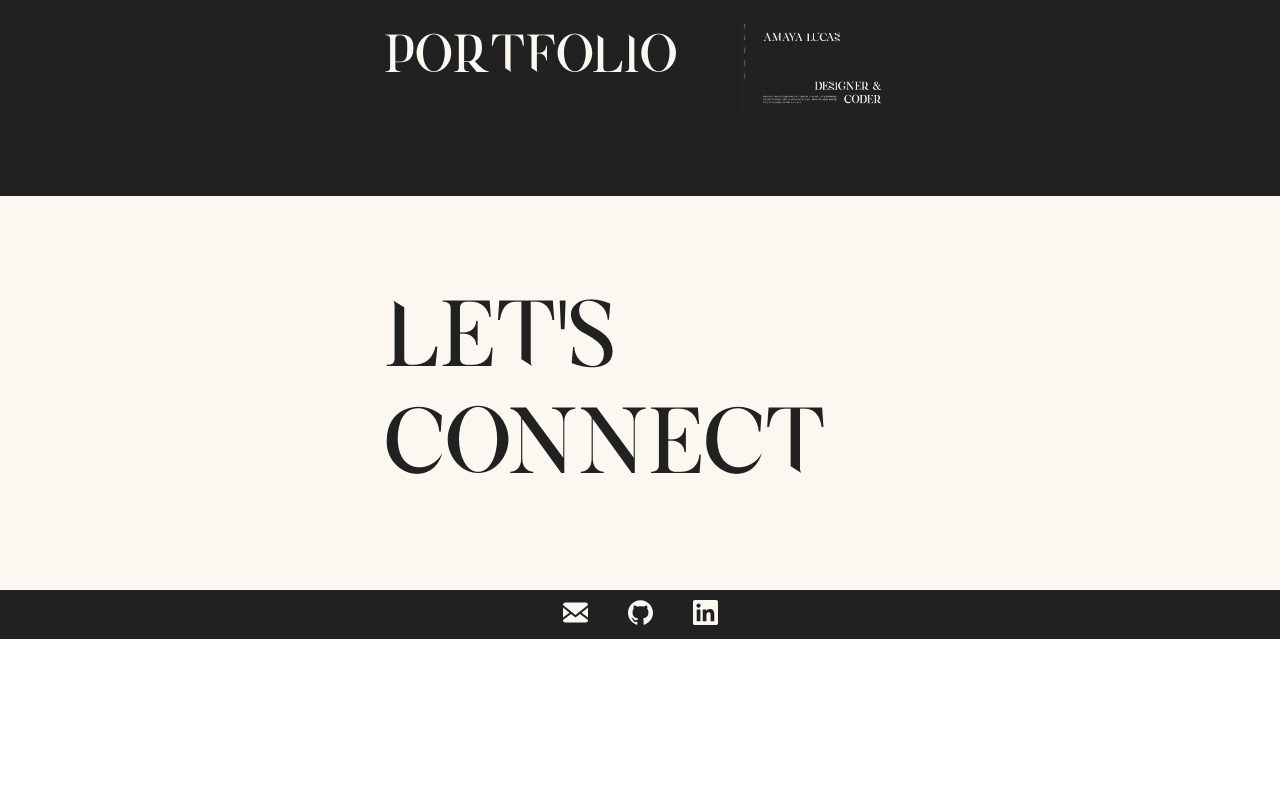
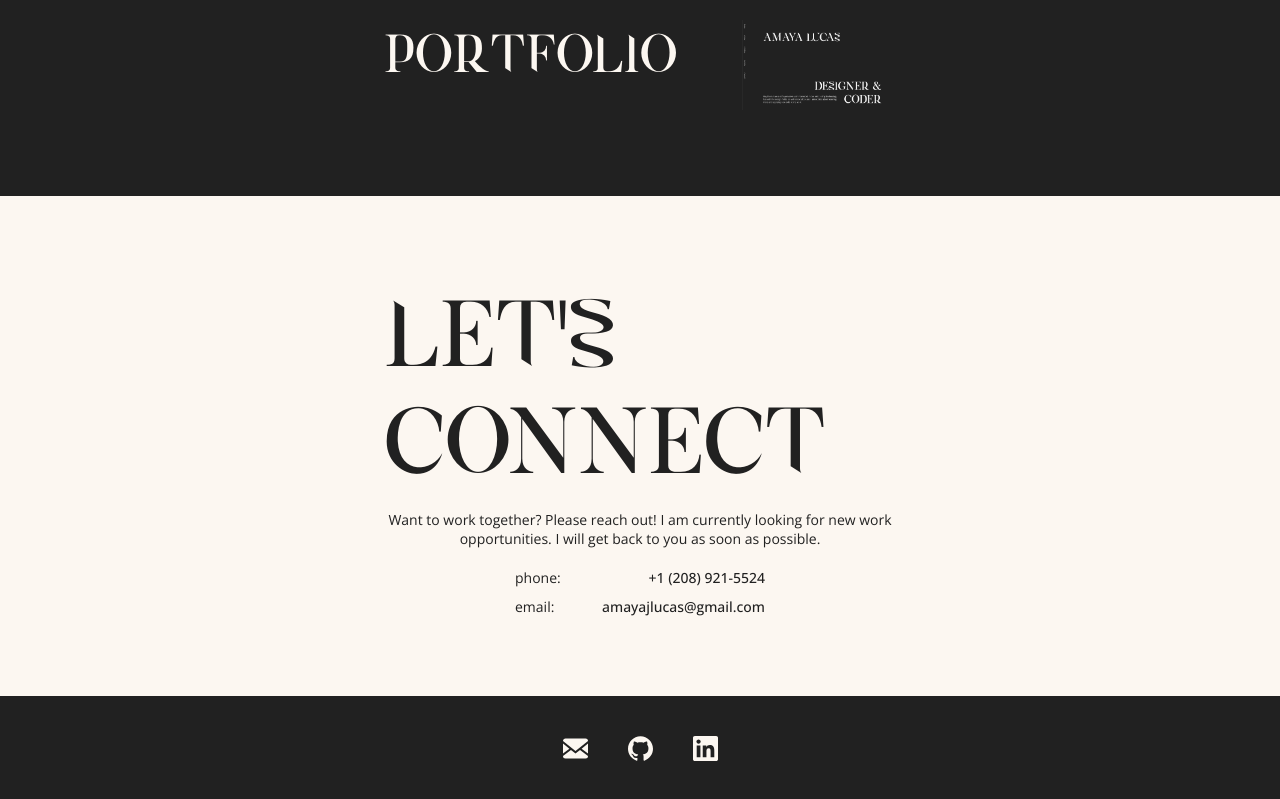
Before and after one commit to ajluc/amaya-portfolio, a React (Create React App) app: page / in a window 1280 px wide. Shown: the part 2577-3376 px from the top of the page. Before the commit the page ends 3216 px from the top, so only its background shows below. Built offline with nearby package versions, Linux system fonts and the light colour scheme.

Commit message:
contact me section content

```diff
--- a/src/components/About.jsx
+++ b/src/components/About.jsx
@@ -33,7 +33,6 @@ const About = () => {
             <br/>
             <p>With my unique blend of skills and experience, I have the potential to make a significant impact in the field of software development. I have no doubt that I will thrive and make a valuable contribution to any team.</p>
           </div>
-
         </div>
       </div>
   )
--- a/src/components/Contact.jsx
+++ b/src/components/Contact.jsx
@@ -2,7 +2,23 @@ const Contact = () => {
   return (
     <div className="light" id="contact">
       <div className="container">
-        <p className="text-hero fade" >Let's Connect</p>
+        <p className="text-hero fade" >Let'<span className="text-shino">s</span> Connect</p>
+        <div>
+          <p style={{textAlign: "center"}}>Want to work together? Please reach out! I am currently looking for new work opportunities. I will get back to you as soon as possible.</p>
+          <div style={{display: "flex", flexDirection: "column", justifyContent: "center", alignItems: "center", marginTop: "20px", gap: "10px"}}>
+            {/* <p>phone: <span style={{fontWeight: "500"}}>+1 (208) 921-5524</span></p> */}
+            <div className="row" style={{width: "250px"}}>
+              <p style={{marginRight: "10px"}}>phone:</p>
+              <p style={{fontWeight: "500"}}>+1 (208) 921-5524</p>
+            </div>
+            <div className="row" style={{width: "250px"}}>
+              <p style={{marginRight: "10px"}}>email:</p>
+              <a href={`mailto:amayajlucas@gmail.com`}>
+                <p style={{fontWeight: "500"}}>amayajlucas@gmail.com</p>
+              </a>
+            </div>
+          </div>
+        </div>
       </div>
     </div>
   )
--- a/src/components/Footer.jsx
+++ b/src/components/Footer.jsx
@@ -25,7 +25,7 @@ const Footer = () => {
   return (
     <div className="dark" id="contact">
       <div style={{
-          padding: '10px',
+          padding: '40px',
           display: "flex",
           justifyContent: "center",
           gap: "2.5rem",}}>
--- a/src/index.css
+++ b/src/index.css
@@ -82,7 +82,7 @@ p {
   text-transform: uppercase;
   margin-bottom: 5px;
   padding-bottom: 5px;
-  border-bottom: 1px solid var(--dark)
+  border-bottom: 1px solid var(--dark);
 }
 .text-header-light {
   font-weight: 500;
```
Lines whose indentation alone changed are shown as unchanged.
